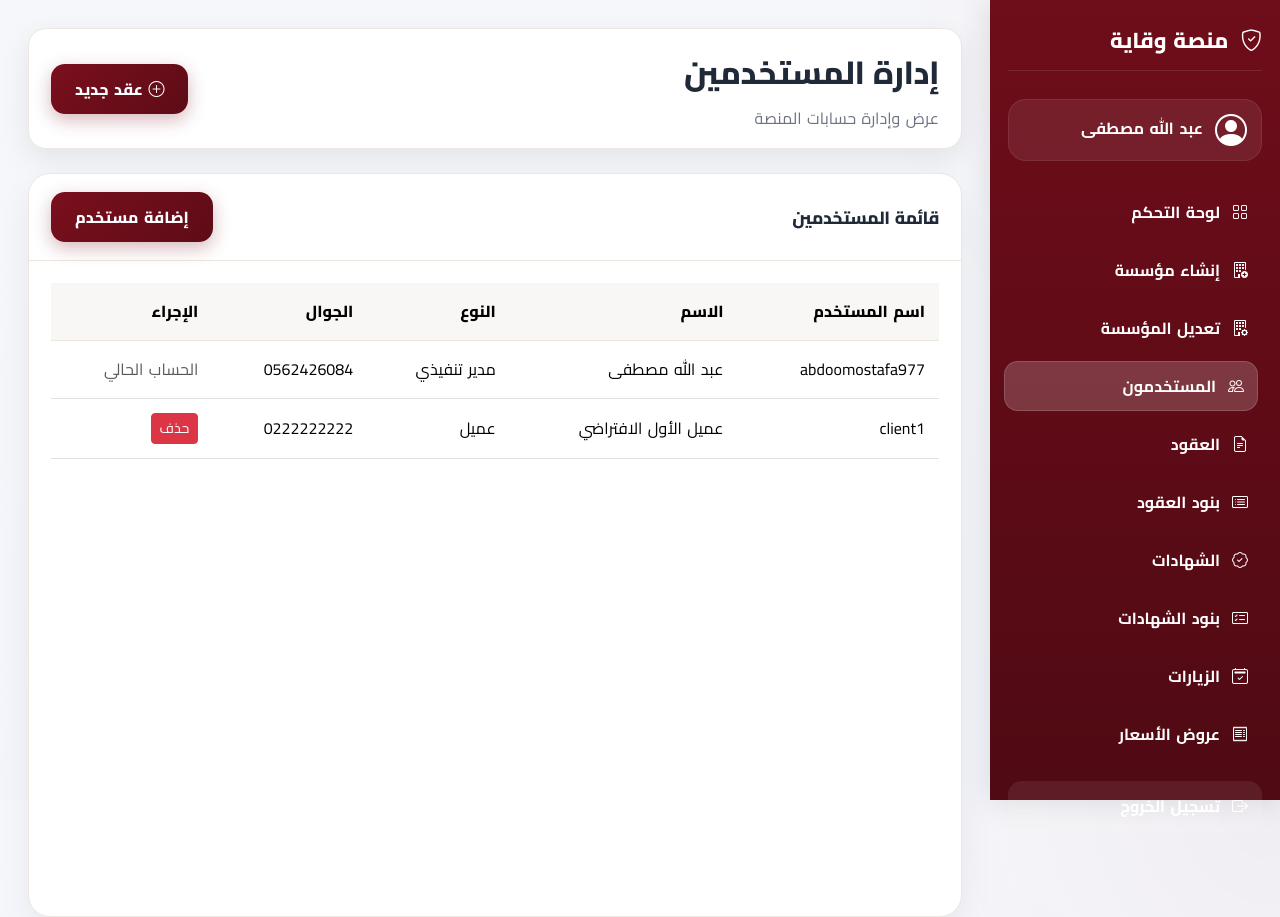
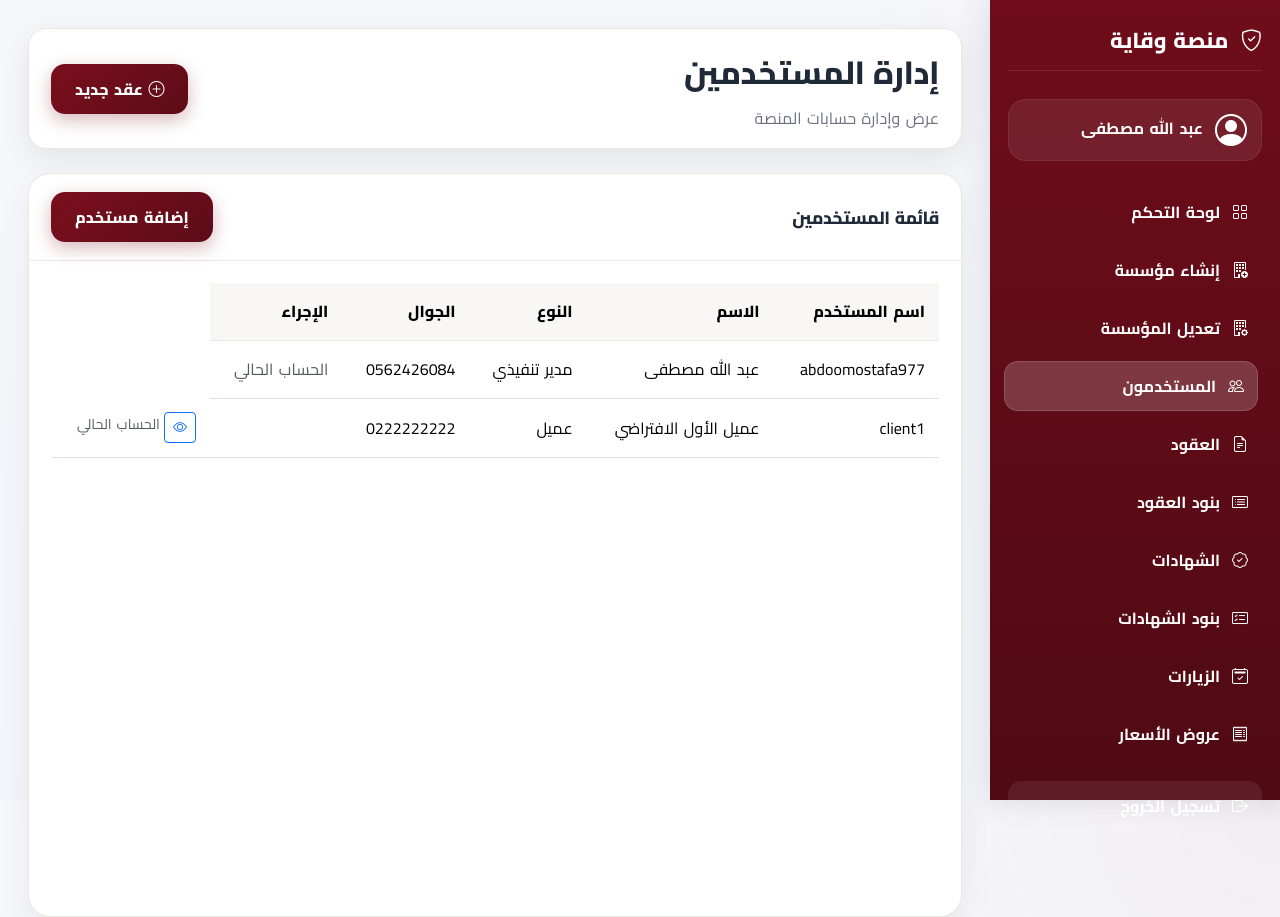
Before and after one commit to azhryb824-sys/wiqaya, a Django app: page /users/ in a window 1280 px wide. Run offline with Django 5.2, Linux system fonts and the light colour scheme; a user stored in the database is signed in; data comes from the database, SQL or seed files in the repository.

Commit message:
Update users_list.html

```diff
--- a/templates/core/users_list.html
+++ b/templates/core/users_list.html
@@ -32,10 +32,25 @@
                         <td>{{ u.phone|default:"-" }}</td>
                         <td>
                             {% if u != request.user %}
-                            <a href="{% url 'delete_user' u.id %}" class="btn btn-sm btn-danger"
-                               onclick="return confirm('هل أنت متأكد من حذف هذا المستخدم؟');">
-                                حذف
-                            </a>
+                            <td>
+    <div class="d-flex gap-1">
+
+        <!-- زر عرض -->
+        <a href="{% url 'user_detail' user.id %}" class="btn btn-sm btn-outline-primary">
+            <i class="bi bi-eye"></i>
+        </a>
+
+        <!-- زر حذف -->
+        {% if request.user.id != user.id %}
+        <a href="{% url 'delete_user' user.id %}" class="btn btn-sm btn-danger">
+            <i class="bi bi-trash"></i>
+        </a>
+        {% else %}
+        <span class="text-muted small">الحساب الحالي</span>
+        {% endif %}
+
+    </div>
+</td>
                             {% else %}
                             <span class="text-muted">الحساب الحالي</span>
                             {% endif %}
```
